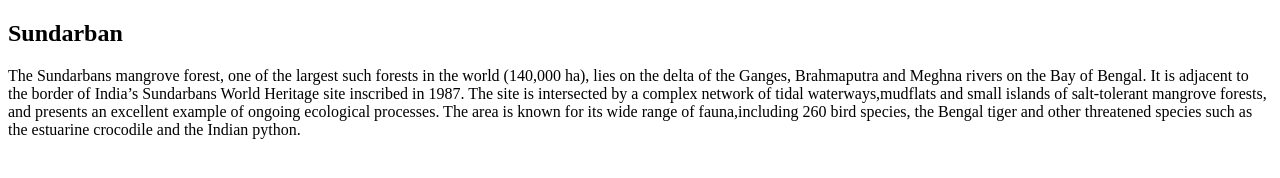
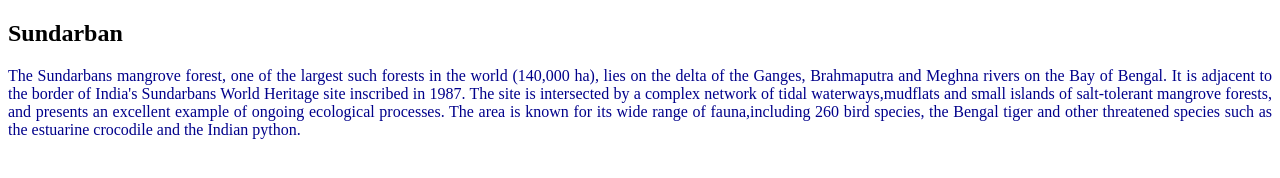
Before and after one commit to NhShanto01/my-second-repo, a plain HTML site: page index.html in a window 1280 px wide. Drawn offline with Linux system fonts and the light colour scheme.

Commit message:
added link and styles

```diff
--- a/index.html
+++ b/index.html
@@ -5,12 +5,13 @@
     <meta http-equiv="X-UA-Compatible" content="IE=edge">
     <meta name="viewport" content="width=device-width, initial-scale=1.0">
     <title>my second repo</title>
+    <link rel="stylesheet" href="style.css">
 </head>
 <body>
     <h2>Sundarban</h2>
         <p>
             The Sundarbans mangrove forest, one of the largest such forests in the world (140,000 ha), lies on the delta of the Ganges, Brahmaputra and Meghna rivers on the Bay of Bengal.
-            It is adjacent to the border of India’s Sundarbans World Heritage site inscribed in 1987. The site is intersected by a complex network of tidal waterways,mudflats and small islands of salt-tolerant mangrove forests, and presents an excellent example of ongoing ecological processes.
+            It is adjacent to the border of India's Sundarbans World Heritage site inscribed in 1987. The site is intersected by a complex network of tidal waterways,mudflats and small islands of salt-tolerant mangrove forests, and presents an excellent example of ongoing ecological processes.
             The area is known for its wide range of fauna,including 260 bird species, the Bengal tiger and other threatened species such as the estuarine crocodile and the Indian python.
         </p>
 </body>
--- /dev/null
+++ b/style.css
@@ -0,0 +1,4 @@
+p{
+    text-align: justify;
+    color: darkblue;
+}
```
